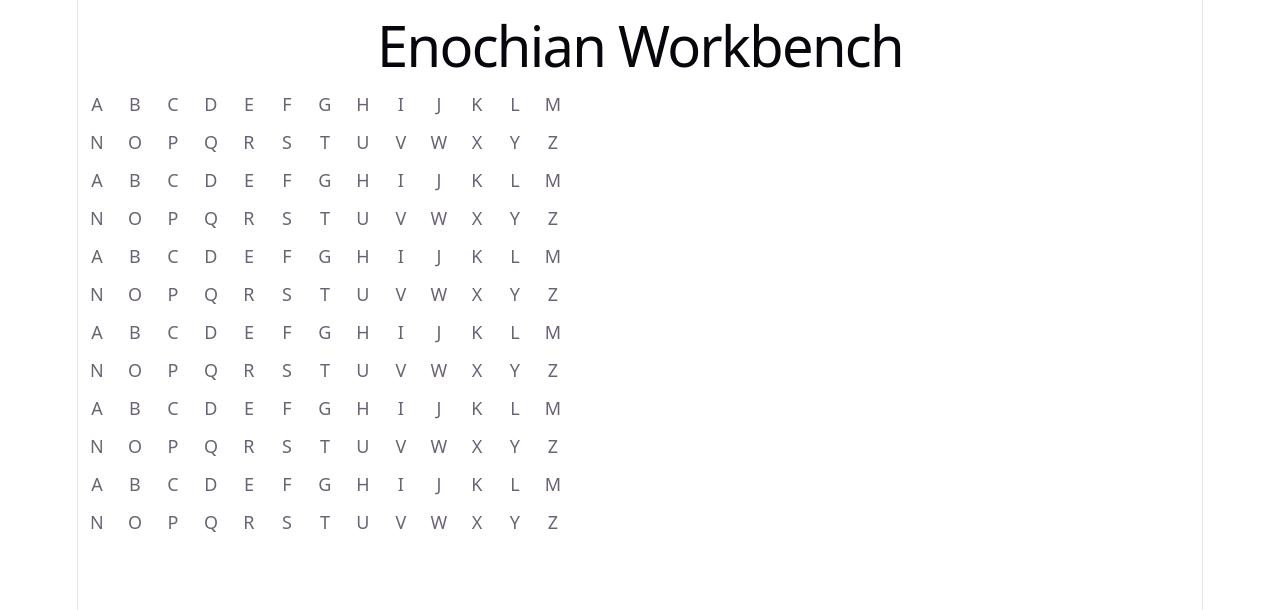
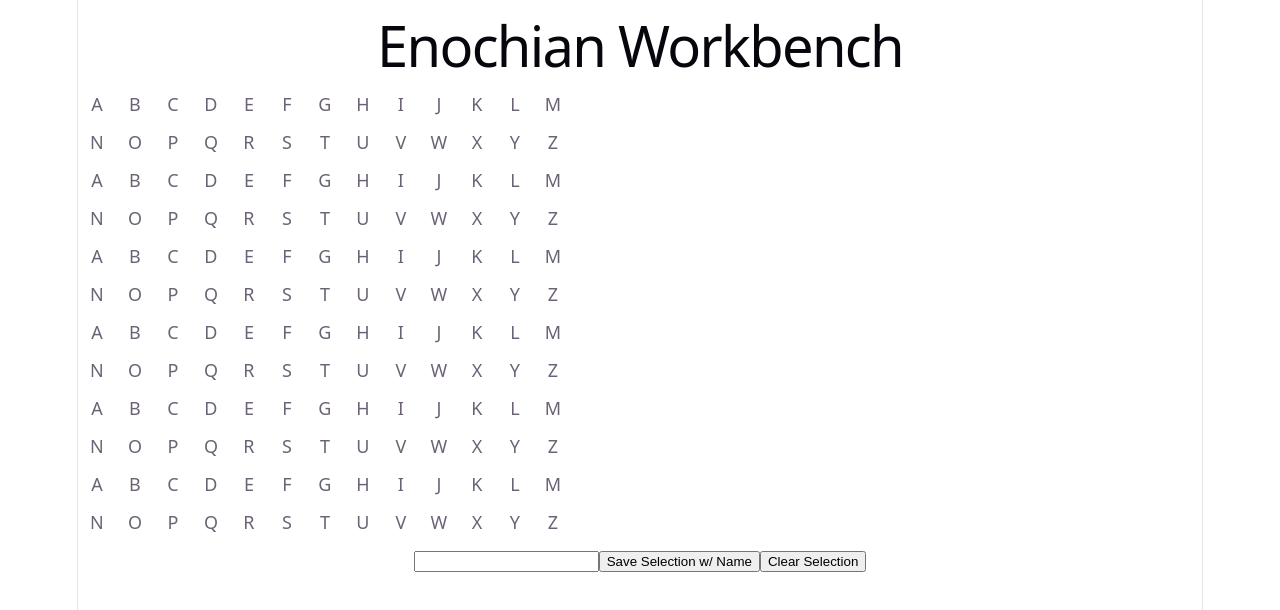
Before and after one commit to hmackiernan/EnochianWorkbench, a React (Vite) app: page / in a window 1280 px wide. Shown: the top 610 px of the page. Built offline with nearby package versions, Linux system fonts and the light colour scheme.

Commit message:
nailed down props and handlers in ControlPanel.tsx, got the 'clearSelection' function working in App.tsx

```diff
--- a/src/App.tsx
+++ b/src/App.tsx
@@ -1,10 +1,14 @@
 import { useState } from 'react'
 import './App.css'
 import TabletGrid from './TabletGrid'
+import ControlPanel from './ControlPanel'
 
 function App() {
 
 const [selected, setSelected] = useState<Set<string>>(new Set())
+
+  const commitSelectionAsName = (label: string) => {}
+  const clearSelection = () => setSelected(new Set())
 
   const handleCellClick = (r: number, c: number) => {
    const key = `${r}-${c}`
@@ -24,10 +28,20 @@ const mockLetters = Array.from({ length: 12 }, (_, r) =>
   Array.from({ length: 13 }, (_, c) => String.fromCharCode(65 + (r * 13 + c) % 26))
 )
 
+
+/* these three parametrs in the ControlPanel tag are 'props' */
+/* selected is the set of cells selected, onCommitSelectionAsName stands in for the actual function, and ditto for onClearSelection */
+/* that's how the functions are known and used w/in ControlPanel */
   return (
-    <div>
+   <div>
+     <div>
       <h1> Enochian Workbench</h1>
       <TabletGrid letters={mockLetters} selected={selected} onCellClick={handleCellClick} />
+    </div>
+    <div>
+
+      <ControlPanel selected={selected} onCommitSelectionAsName={commitSelectionAsName} onClearSelection={clearSelection}/>
+    </div>
     </div>
   )
 }
--- /dev/null
+++ b/src/ControlPanel.tsx
@@ -0,0 +1,31 @@
+
+import { useState } from 'react'
+
+/* the signature here corresponds to the three 'props' passed in when the component */
+/* is instantiated over in App.tsx */
+
+function ControlPanel( {selected, onCommitSelectionAsName,onClearSelection}: {selected: Set<string>,onCommitSelectionAsName: (label: string) => void,onClearSelection: () => void }) {
+
+/* selectionName is a piece of state local to this component */
+/* and we get its setter function for free, setSelectionName */
+
+const [selectionName, setSelectionName] = useState<string>("")
+
+
+/* We have to go through the indirection of setting selectionName in the local state when */
+/* someone modifies the text field; this is apparently 'the React way' for 'managed components' */
+/* moreover in that case we have to use 'e' the event that is returned as an input */
+/* and read the value of the field from the event ojbect*/
+/* Then, the onClick handler for the button reads that state and passes it up to */
+/* (the function for which onCommitSelectionAsname is a prop) */
+
+return(<div>
+ <input value={selectionName} onChange={(e) => setSelectionName(e.target.value)}></input>
+<button onClick={() => onCommitSelectionAsName(selectionName)}>Save Selection w/ Name</button>
+<button onClick={onClearSelection}>Clear Selection</button>
+</div>)
+
+
+}
+
+export default ControlPanel
```
Also changed, not shown: 1 other file (tests, documents, lock files or other folders).
